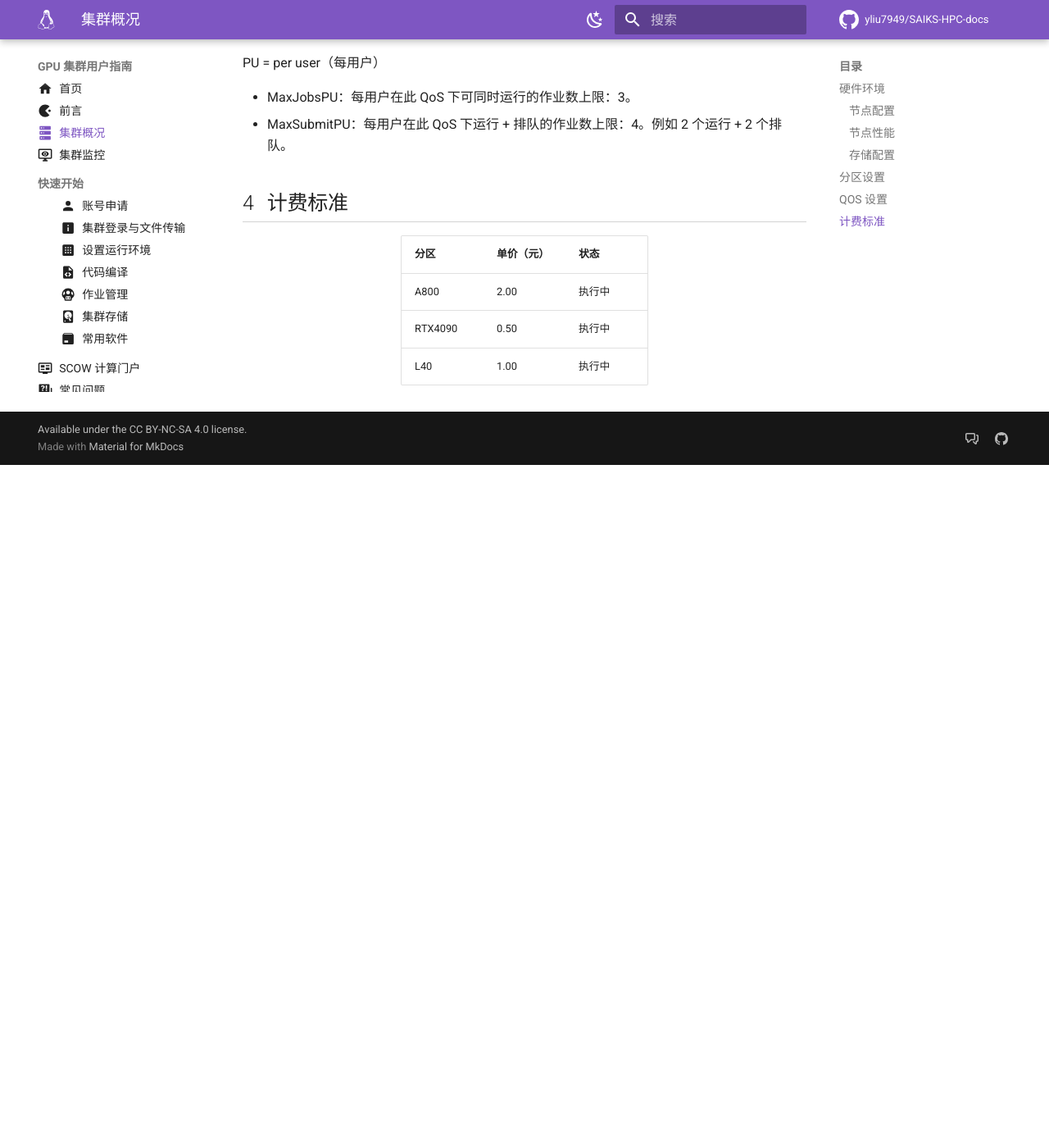
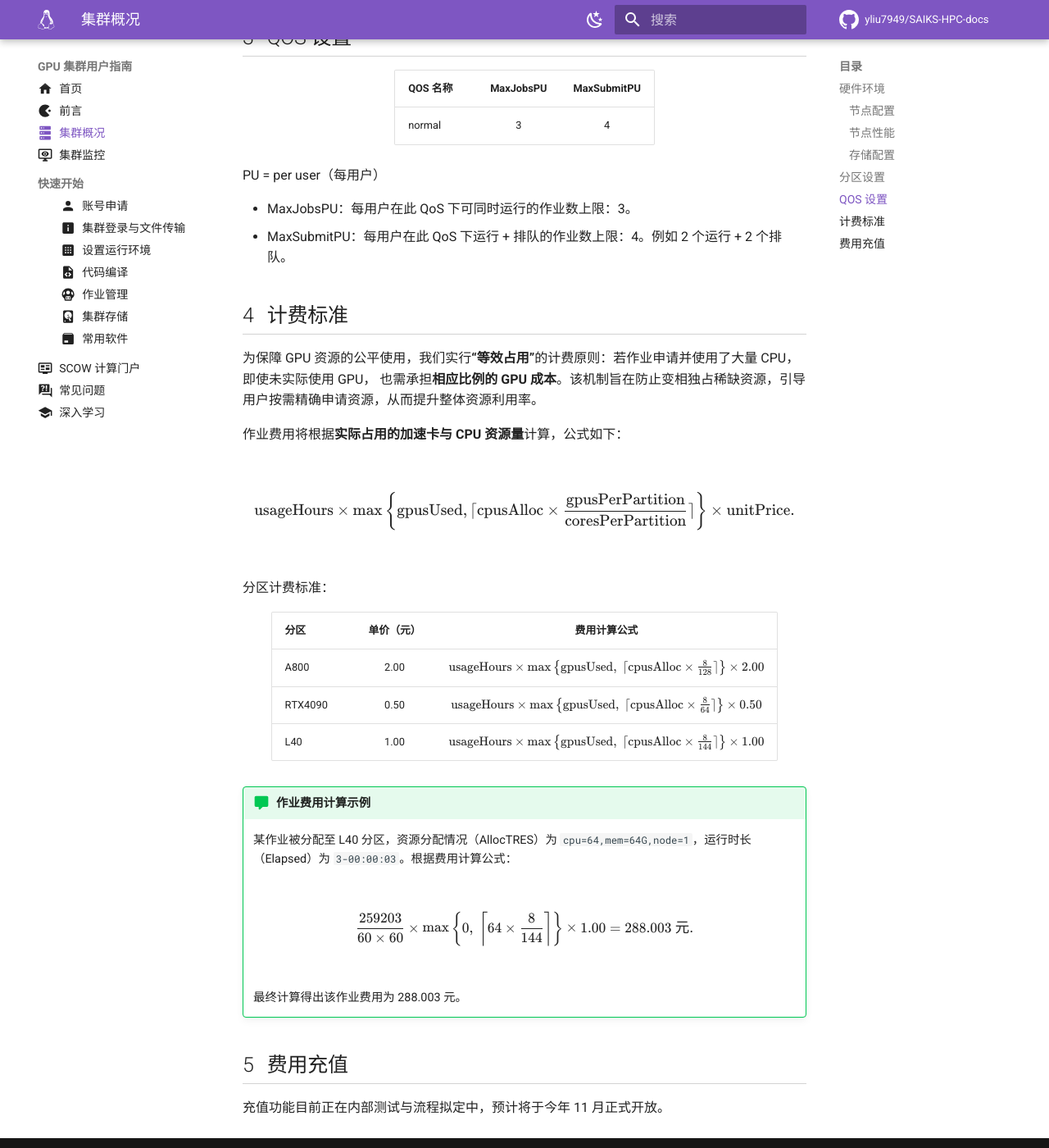
Before and after one commit to yliu7949/SAIKS-HPC-docs, an MkDocs documentation site: the page built from docs/cluster.md, in a window 1280 px wide and 1400 px high, scrolled down 2261 px. Shown: the whole window at 82% size. Built offline with MkDocs 1.6.1 and Material for MkDocs 9.7.7, drawn with Linux system fonts in a browser that asks for light colours; comment, search, counter and statistics services are not loaded; before the commit the page ends 2828 px from its top, so only the background shows below that; some of the changed text lies outside the part shown.

Commit message:
docs(cluster): add more content in billing standards section

```diff
--- a/docs/cluster.md
+++ b/docs/cluster.md
@@ -18,8 +18,8 @@ icon: material/server
 | GPU 节点（RTX4090） | gpu[6-8]     | 2 * Intel Xeon Gold 6426Y CPU @ 2.5GHz, 512GB, NVIDIA RTX4090 8-GPU 24GB | 3   |
 | GPU 节点（L40）     | gpu[9-10]    | 2 * Intel Xeon Platinum 8360Y CPU @ 2.40GHz, 1TB, L40 8-GPU 45GB         | 2   |
 | 登录节点 / 管理节点     | login/master | 2 * Intel Xeon Gold 6226R CPU @ 2.90GHz, 384GB                           | 1   |
-| 存储节点 1          | data1        | 2 \* Intel Xeon Silver 4310，128G, 36 \* 3.84TB SSD                       | 1   |
-| 存储节点 2          | data2        | 2 \* Intel Xeon Silver 4310，128G, 34 \* 16TB HDD                         | 1   |
+| 存储节点 1          | data1        | 2 \* Intel Xeon Silver 4310, 128G, 36 \* 3.84TB SSD                      | 1   |
+| 存储节点 2          | data2        | 2 \* Intel Xeon Silver 4310, 128G, 34 \* 16TB HDD                        | 1   |
 
 ### 节点性能
 
@@ -46,19 +46,22 @@ icon: material/server
 
 ## 分区设置 {#slurm-partition}
 
-| 分区        | 节点列表      | 单节点规格                   | 数量 |
-|-----------|-----------|-------------------------|----|
-| A800      | gpu[1-5]  | 128 核，1TB 内存，8 张 GPU 卡  | 5  |
-| RTX4090   | gpu[6-8]  | 64 核，512GB 内存，8 张 GPU 卡 | 2  |
-| L40       | gpu[9-10] | 144 核，1TB 内存，8 张 GPU 卡  | 2  |
+| 分区      | 节点列表      | 单节点规格                   | 数量 |                    备注                    |
+|---------|-----------|-------------------------|----|:----------------------------------------:|
+| A800    | gpu[1-5]  | 128 核，1TB 内存，8 张 GPU 卡  | 5  | 推荐每申请 1 张 GPU 卡搭配申请 16 核 CPU 和 125 GB 内存 |
+| RTX4090 | gpu[6-8]  | 64 核，512GB 内存，8 张 GPU 卡 | 2  | 推荐每申请 1 张 GPU 卡搭配申请 16 核 CPU 和 125 GB 内存 |
+| L40     | gpu[9-10] | 144 核，1TB 内存，8 张 GPU 卡  | 2  | 推荐每申请 1 张 GPU 卡搭配申请 16 核 CPU 和 125 GB 内存 |
 
-鉴于当前资源配置策略，每个计算任务仅支持在单一计算节点上运行。
+当前资源配置策略：
+
+- 每个计算任务仅支持在单一计算节点上运行；
+- 在 A800 分区中运行的作业，必须至少申请 1 张 GPU 卡。
 
 ## QOS 设置 {#QOS}
 
-| QOS 名称 | MaxJobsPU | MaxSubmitPU |
-|--------|-----------|-------------|
-| normal | 3         | 4           |
+| QOS 名称 |  MaxJobsPU  |  MaxSubmitPU  |
+|--------|:-----------:|:-------------:|
+| normal |      3      |       4       |
 
 PU = per user（每用户）
 
@@ -67,8 +70,33 @@ PU = per user（每用户）
 
 ## 计费标准 {#billing-standards}
 
-| 分区        | 单价（元） | 状态  |
-|-----------|-------|-----|
-| A800      | 2.00  | 执行中 |
-| RTX4090   | 0.50  | 执行中 |
-| L40       | 1.00  | 执行中 |
+为保障 GPU 资源的公平使用，我们实行**“等效占用”**的计费原则：若作业申请并使用了大量 CPU，即使未实际使用 GPU，
+也需承担**相应比例的 GPU 成本**。该机制旨在防止变相独占稀缺资源，引导用户按需精确申请资源，从而提升整体资源利用率。
+
+作业费用将根据**实际占用的加速卡与 CPU 资源量**计算，公式如下：
+
+$$
+\text{usageHours} \times \max \left\{ \text{gpusUsed}, \lceil \text{cpusAlloc} \times \frac{\text{gpusPerPartition}}{\text{coresPerPartition}} \rceil \right\} \times \text{unitPrice}.
+$$
+
+分区计费标准：
+
+| 分区      | 单价（元） |                                                              费用计算公式                                                              |
+|---------|:-----:|:--------------------------------------------------------------------------------------------------------------------------------:|
+| A800    | 2.00  | $\text{usageHours} \times \max \left\{\text{gpusUsed},\;\lceil \text{cpusAlloc} \times \frac{8}{128} \rceil\right\} \times 2.00$ |
+| RTX4090 | 0.50  | $\text{usageHours} \times \max \left\{\text{gpusUsed},\;\lceil \text{cpusAlloc} \times \frac{8}{64} \rceil\right\} \times 0.50$  |
+| L40     | 1.00  | $\text{usageHours} \times \max \left\{\text{gpusUsed},\;\lceil \text{cpusAlloc} \times \frac{8}{144} \rceil\right\} \times 1.00$ |
+
+!!! comment "作业费用计算示例"
+
+    某作业被分配至 L40 分区，资源分配情况（AllocTRES）为 `cpu=64,mem=64G,node=1`，运行时长（Elapsed）为 `3-00:00:03`。根据费用计算公式：
+
+    $$
+    \frac{259203}{60 \times 60} \times \max\left\{0,\ \left\lceil 64 \times \frac{8}{144} \right\rceil \right\} \times 1.00 = 288.003 \text{ 元}.
+    $$
+
+    最终计算得出该作业费用为 288.003 元。
+
+## 费用充值 {#recharge-method}
+
+充值功能目前正在内部测试与流程拟定中，预计将于今年 11 月正式开放。
--- /dev/null
+++ b/docs/javascripts/katex.js
@@ -0,0 +1,10 @@
+document$.subscribe(({ body }) => {
+    renderMathInElement(body, {
+        delimiters: [
+            { left: "$$",  right: "$$",  display: true },
+            { left: "$",   right: "$",   display: false },
+            { left: "\\(", right: "\\)", display: false },
+            { left: "\\[", right: "\\]", display: true }
+        ],
+    })
+})
--- a/mkdocs.yml
+++ b/mkdocs.yml
@@ -60,6 +60,8 @@ markdown_extensions:
           format: !!python/name:pymdownx.superfences.fence_code_format
   - pymdownx.tasklist:
       custom_checkbox: true
+  - pymdownx.arithmatex:
+      generic: true
   - toc:
       permalink: true
 
@@ -73,8 +75,14 @@ extra:
     provider: google
     property: G-EXFPCGX99L
 
+extra_javascript:
+  - javascripts/katex.js
+  - https://unpkg.com/katex@0/dist/katex.min.js
+  - https://unpkg.com/katex@0/dist/contrib/auto-render.min.js
+
 extra_css:
   - css/extra.css
+  - https://unpkg.com/katex@0/dist/katex.min.css
 
 plugins:
   - search
```
